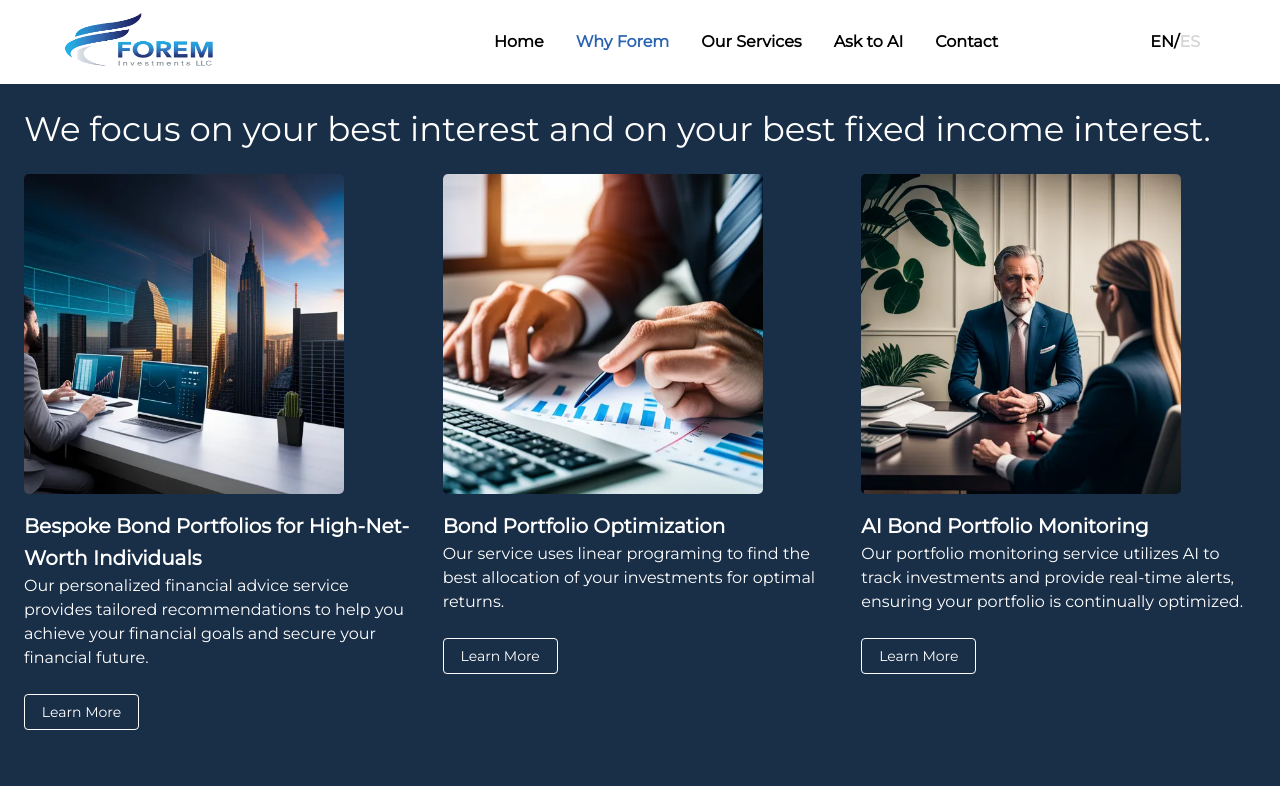
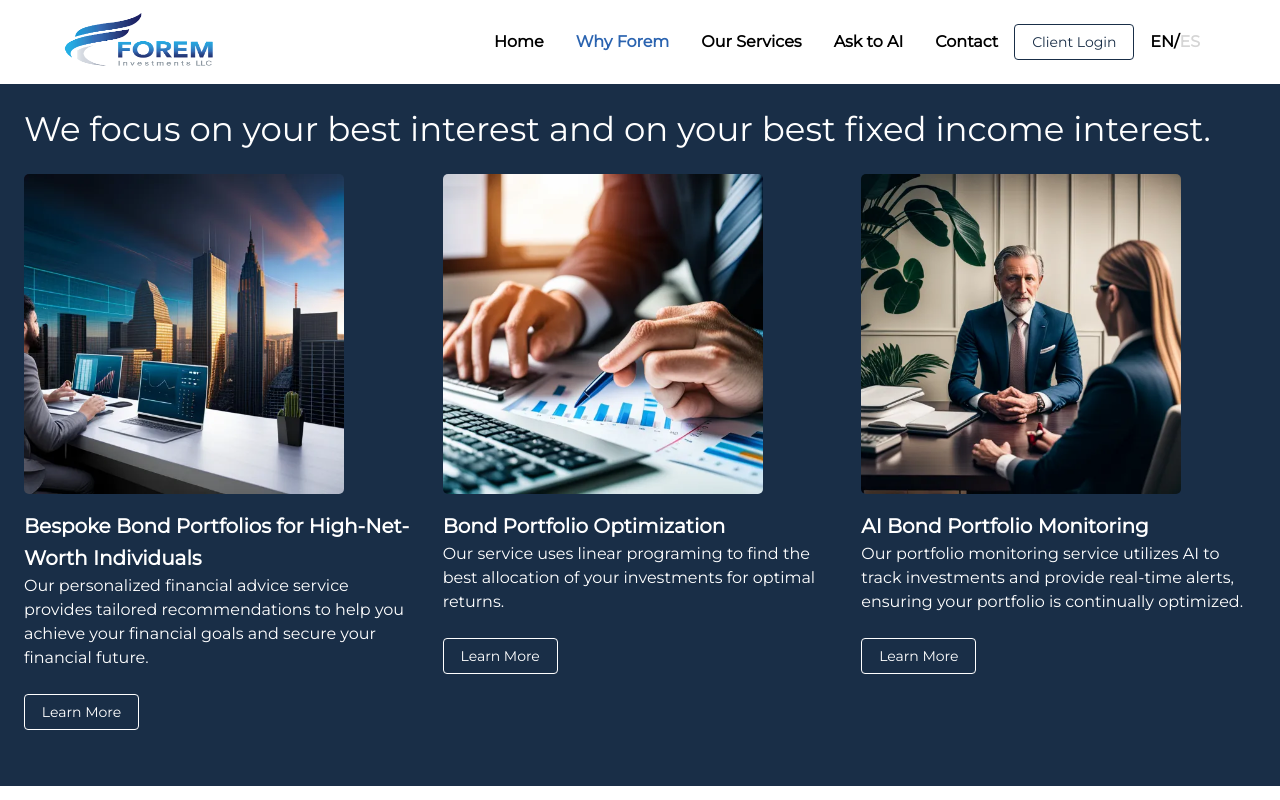
Before and after one commit to andreacontrerasl/forem-investment, a React (Create React App) app: page /whyforem in a window 1280 px wide. Shown: the top 800 px of the page. Built offline with nearby package versions, Linux system fonts and the light colour scheme.

Commit message:
fixed client login button

```diff
--- a/src/components/Navbar/Navbar.js
+++ b/src/components/Navbar/Navbar.js
@@ -78,11 +78,11 @@ function Navbar(props) {
               <Button variant='outlined'
                 sx={{width: 120,
                 textTransform: 'capitalize',
-                color: '#fff',
-                borderColor: '#fff',
+                color: location.pathname === "/" ? ((trigger) ? "#192E47" : "#fff"): "#192E47",
+                borderColor: location.pathname === "/" ? ((trigger) ? "#192E47" : "#fff"): "#192E47",
                 "&:hover": {
-                  color: "#192E47",
-                  backgroundColor: '#fff', borderColor: '#fff'
+                  color: location.pathname === "/" ? ((trigger) ? "#fff" : "#192E47"): "#fff",
+                  backgroundColor: location.pathname === "/" ? ((trigger) ? "#192E47" : "#fff"): "#192E47", borderColor: location.pathname === "/" ? ((trigger) ? "#192E47" : "#fff"): "#192E47"
                }}}>Client Login</Button>
               </Link>
               <Typography
```
